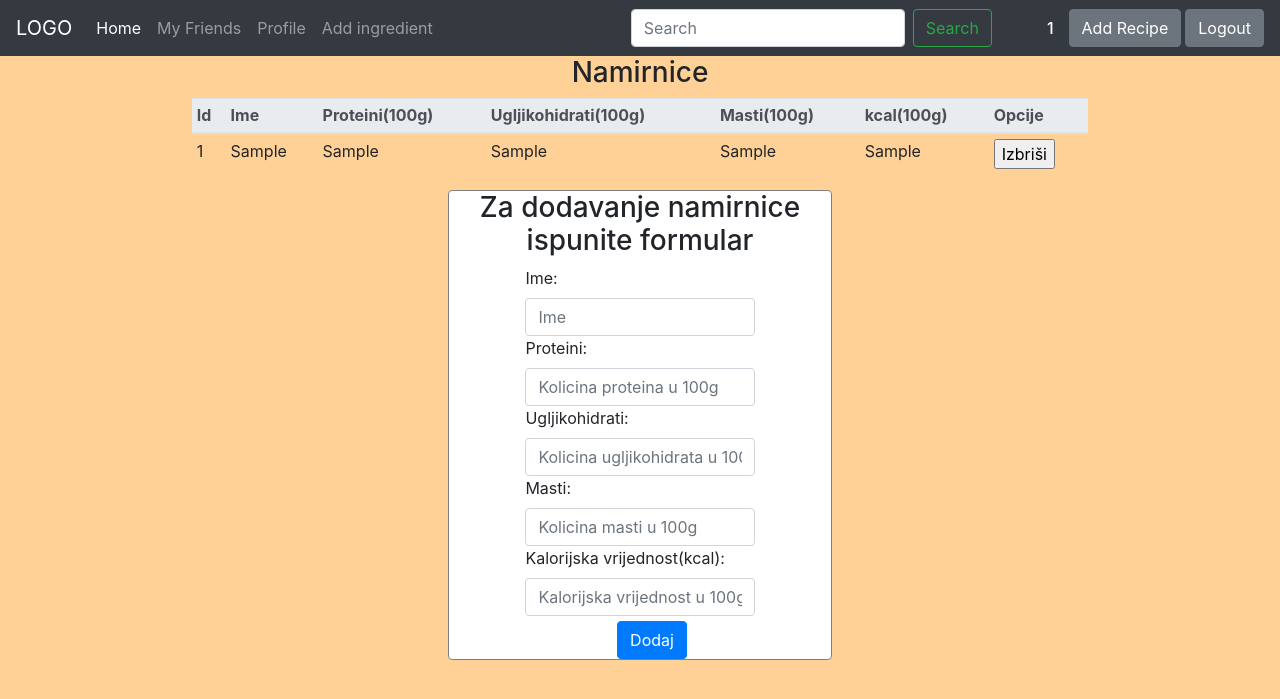
After one commit to bgilja/ricook, a PHP site: page /dario.php?id=1 in a window 1280 px wide. The commit adds this page. Shown: the top 699 px of the page. Run offline with PHP 8.4, Linux system fonts and the light colour scheme; tables that the repository leaves empty or names only in its code hold one stand-in row (values such as "Sample post"); some libraries are stand-ins or nearby versions.

Commit message:
dario 1st commit

```diff
--- /dev/null
+++ b/app/dario.php
@@ -0,0 +1,124 @@
+<!DOCTYPE html>
+<html lang="en">
+  <head>
+    <!-- Required meta tags -->
+    <meta charset="utf-8">
+    <meta name="viewport" content="width=device-width, initial-scale=1, shrink-to-fit=no">
+
+    <!-- Bootstrap CSS -->
+    <link rel="stylesheet" href="https://stackpath.bootstrapcdn.com/bootstrap/4.2.1/css/bootstrap.min.css" integrity="sha384-GJzZqFGwb1QTTN6wy59ffF1BuGJpLSa9DkKMp0DgiMDm4iYMj70gZWKYbI706tWS" crossorigin="anonymous">
+    <link rel="stylesheet" type="text/css" href="style.css">
+
+    <script src="https://ajax.googleapis.com/ajax/libs/jquery/3.3.1/jquery.min.js"></script>
+    <script src="https://maxcdn.bootstrapcdn.com/bootstrap/3.3.7/js/bootstrap.min.js"></script>
+
+    <style>
+        .d-inline-flex{
+            height: 150px;
+            width: 280px;
+        }
+    </style>
+
+    <title>Homepage</title>
+  </head>
+  <body class="">
+<!--
+    <?php
+      include 'function_script.php';
+      $id = $_GET['id'];
+      $conn = connectToDatabase();
+      $row = getUserPersonalInfo($id, $conn);
+    ?>
+-->
+    <nav class="navbar navbar-expand-lg navbar navbar-dark bg-dark">
+      <a class="navbar-brand" href="#">LOGO</a>
+      <button class="navbar-toggler" type="button" data-toggle="collapse" data-target="#navbarSupportedContent" aria-controls="navbarSupportedContent" aria-expanded="false" aria-label="Toggle navigation">
+        <span class="navbar-toggler-icon"></span>
+      </button>
+      <div class="collapse navbar-collapse" id="navbarSupportedContent">
+        <ul class="navbar-nav mr-auto">
+          <li class="nav-item">
+            <a class="nav-link active" href="user_homepage.php?id=<?php echo $id; ?>">Home</a>
+          </li>
+          <li class="nav-item">
+            <a class="nav-link" href="user_friends.php?id=<?php echo $id; ?>">My Friends</a>
+          </li>
+          <li class="nav-item">
+            <a class="nav-link" href="user_profile.php?id=<?php echo $id; ?>">Profile</a>
+          </li>
+           <li class="nav-item">
+            <a class="nav-link" href="dario.php?id=<?php echo $id; ?>">Add ingredient</a>
+          </li>
+        </ul>
+
+        <form class="form-inline my-2 my-lg-0" id="search" action="search.php?id=<?php echo $id; ?>" method="post">
+          <input class="form-control mr-sm-2" type="search" placeholder="Search" aria-label="Search" name="string" required>
+          <button class="btn btn-outline-success my-2 my-sm-0" type="submit">Search</button>
+        </form>
+        <h6 id="homepage_username"><?php echo $id ?></h6>
+        <button type="button" class="btn btn-secondary mr-1" id="add_recipe_button">Add Recipe</button>
+        <button type="button" class="btn btn-secondary" id="btn1" onclick="window.location.href='index.php'">Logout</button>
+      </div>
+    </nav>
+    <!-- ovaj dio ja radim-->
+    <div class="price_list">
+      <h3 style="text-align: center;">Namirnice</h3>
+
+      <table  class="table table-hover table-sm" style="width: 70%; margin-left: 15%;">
+     <thead class="thead-light"> <tr><th>Id</th><th>Ime</th><th>Proteini(100g)</th><th>Ugljikohidrati(100g)</th><th>Masti(100g)</th><th>kcal(100g)</th><th>Opcije</th></tr></thead>
+
+      <?php
+        $servername = "127.0.0.1";
+        $username = "student";
+        $password = "student";
+        $dbname = "ricook";
+        // Stvaranje konekcije na bazu
+        $link = new mysqli($servername, $username, $password, $dbname);
+        // Provjera uspjesnosti spajanja na bazu
+        if ($link->connect_error) {
+          die("Uspostavljanje konekcije na bazu nije uspjelo: ". $link->connect_error);
+        }
+        $sql = "SELECT id, ime, protein, ugljikohidrati, masti, kcal FROM namirnica";
+        $result = mysqli_query($link, $sql);
+        while($row = mysqli_fetch_array($result, MYSQLI_BOTH)){
+          print("<tr>");
+          print("<td>" . $row["id"] . "</td><td>" . $row["ime"] . "</td><td>" . $row["protein"] . "</td><td>" . $row["ugljikohidrati"] . "</td><td>" . $row["masti"] . "</td><td>" . $row["kcal"] . "</td>");
+          print('<td>
+                <form action="izbrisi_namirnicu.php" method = "POST">
+                <input type="hidden" name="id" value="' . $row["id"] . '">
+                <input type="submit" value="Izbriši" > </form></td>');
+          print("</tr>");
+        }
+        mysqli_close($link);
+      ?>
+
+      </table>
+    </div>
+   <div class="card namirnice_forma" >
+          <h3 align="center">Za dodavanje namirnice ispunite formular</h3>
+          <form action="dodaj_namirnicu.php" method="post" style="width: 60%; margin:auto;">
+                <label >Ime:</label>
+                <input type="text" class="form-control"  placeholder="Ime" name="ime">
+                <label >Proteini:</label>
+                <input type="text" class="form-control"  placeholder="Kolicina proteina u 100g" name="protein">
+                <label >Ugljikohidrati:</label>
+                <input type="text" class="form-control"  placeholder="Kolicina ugljikohidrata u 100g " name="ugljikohidrati">
+                <label >Masti:</label>
+                <input type="text" class="form-control"  placeholder="Kolicina masti u 100g" name="masti">
+                <label >Kalorijska vrijednost(kcal):</label>
+                <input type="text" class="form-control"  placeholder="Kalorijska vrijednost u 100g" name="kcal">
+
+            <input class="btn btn-primary" type="submit" value="Dodaj" style="margin-left: 40%; margin-top: 5px">
+          </form>
+  </div>
+
+    <!--do tu-->
+
+    <!-- Optional JavaScript -->
+    <script src="popup_recipe_modal.js"></script>
+    <!-- jQuery first, then Popper.js, then Bootstrap JS -->
+    <script src="https://code.jquery.com/jquery-3.3.1.slim.min.js" integrity="sha384-q8i/X+965DzO0rT7abK41JStQIAqVgRVzpbzo5smXKp4YfRvH+8abtTE1Pi6jizo" crossorigin="anonymous"></script>
+    <script src="https://cdnjs.cloudflare.com/ajax/libs/popper.js/1.14.6/umd/popper.min.js" integrity="sha384-wHAiFfRlMFy6i5SRaxvfOCifBUQy1xHdJ/yoi7FRNXMRBu5WHdZYu1hA6ZOblgut" crossorigin="anonymous"></script>
+    <script src="https://stackpath.bootstrapcdn.com/bootstrap/4.2.1/js/bootstrap.min.js" integrity="sha384-B0UglyR+jN6CkvvICOB2joaf5I4l3gm9GU6Hc1og6Ls7i6U/mkkaduKaBhlAXv9k" crossorigin="anonymous"></script>
+  </body>
+</html>
--- a/app/style.css
+++ b/app/style.css
@@ -216,3 +216,8 @@ body {
 .dario{
 	margin-left: -200px;
 }
+.namirnice_forma{
+	width: 30%;
+	margin: auto;
+	border-color: grey;
+}
--- a/app/user_homepage.php
+++ b/app/user_homepage.php
@@ -45,6 +45,9 @@
           </li>
           <li class="nav-item">
           	<a class="nav-link" href="user_profile.php?id=<?php echo $id; ?>">Profile</a>
+          </li>
+           <li class="nav-item">
+            <a class="nav-link" href="dario.php?id=<?php echo $id; ?>">Add ingredient</a>
           </li>
         </ul>
         <form class="form-inline my-2 my-lg-0" id="search" action="search.php?id=<?php echo $id; ?>" method="post">
```
Also changed, not shown: app/dodaj_namirnicu.php (added, +25 -0 lines), app/izbrisi_namirnicu.php (added, +18 -0 lines).
